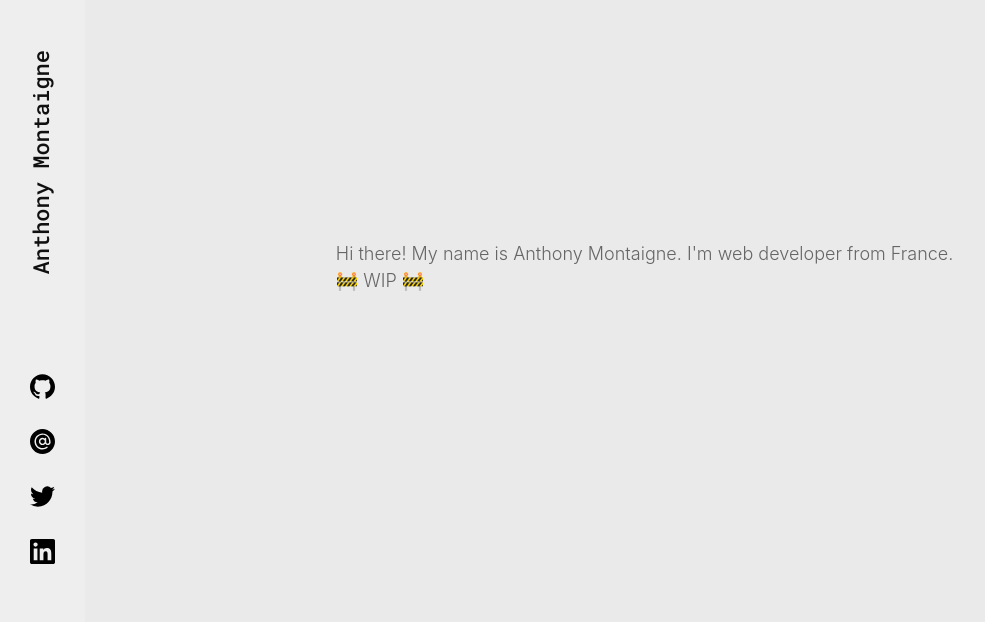
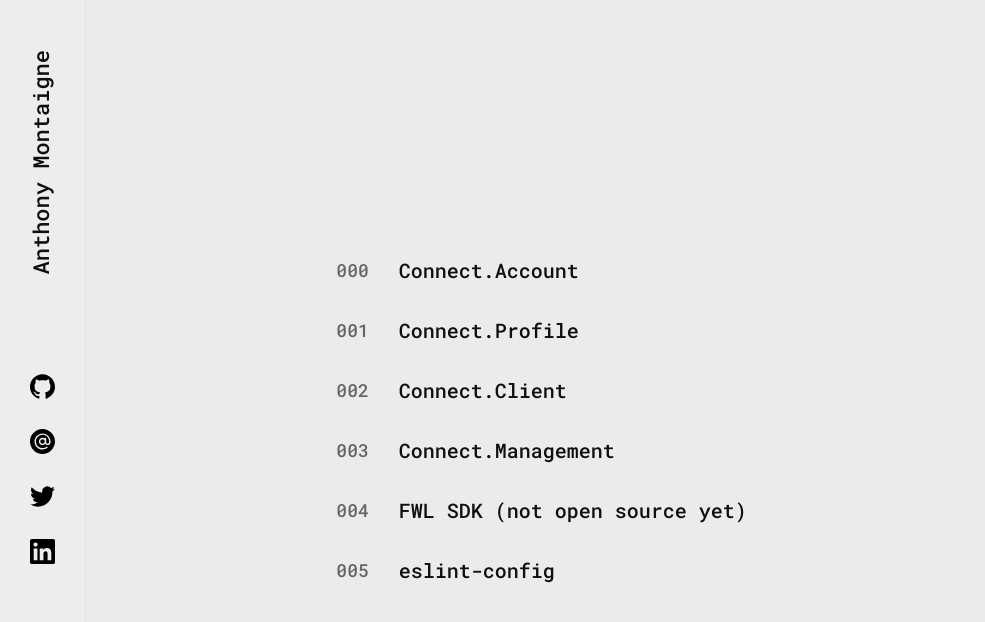
Before and after one commit to Fuzznimp/personal-website, a Next.js app: page / in a window 1280 px wide. Shown: the top 622 px of the page, without its empty margins (0-985 px from the left). Built offline with nearby package versions, Linux system fonts and the light colour scheme.

Commit message:
First iteration of the project list component

```diff
--- a/src/components/header.tsx
+++ b/src/components/header.tsx
@@ -7,7 +7,7 @@ import { TwitterIcon } from "./Icons/twitter";
 
 export const Header: React.FC = () => {
   return (
-    <div className="h-96 md:h-screen p-12 bg-contrastCopy flex flex-col justify-between border-r-0">
+    <div className="h-96 md:h-screen p-12 bg-contrastCopy flex flex-col justify-between border-r border-secondary">
       <section>
         <h1 className="mb-0 md:my-8 text-center md:text-left vertical-rl md:transform md:rotate-180">
           Anthony Montaigne
--- /dev/null
+++ b/src/components/project-list.tsx
@@ -0,0 +1,94 @@
+import React from "react";
+
+const PROJECTS_DATA = [
+  {
+    id: "Connect.Account",
+    href: "",
+    description:
+      "Connect.Account is an open source web application, which aims at providing all the business logic to handle Connect identities, profile and addresses data, and a default frontend for users to use.",
+    githubURL: "https://github.com/fewlinesco/connect-account",
+  },
+  {
+    id: "Connect.Profile",
+    href: "",
+    description:
+      "Connect Profile is a web REST API that can store and retrieve profile information about users. It is being developed with the underlying idea to bring an additional compatibility layer with OpenID to projects using Fewlines Connect.",
+    githubURL: "https://github.com/fewlinesco/connect-profile",
+  },
+  {
+    id: "Connect.Client",
+    href: "",
+    description:
+      "Client is part of the Fewlines Connect-js SDK. It mainly provides an abstraction for the OAuth2 flow, and a secure way to verify JWT for HS256 and RS256 algorithms (signed and/or encrypted).",
+    githubURL: "https://github.com/fewlinesco/connect-js/tree/main/client",
+  },
+  {
+    id: "Connect.Management",
+    href: "",
+    description:
+      "Client is part of the Fewlines Connect-js SDK. It mainly provides an abstraction for the OAuth2 flow, and a secure way to verify JWT for HS256 and RS256 algorithms (signed and/or encrypted).",
+    githubURL: "https://github.com/fewlinesco/connect-js/tree/main/management",
+  },
+  {
+    id: "FWL SDK (not open source yet)",
+    href: "",
+    description:
+      "FWL (pronounced 'fuel') are Fewlines Web Libraries. They are an ensemble of packages that allow us to build backend services in Typescript.",
+    githubURL: "https://github.com/fewlinesco/node-web-libraries",
+  },
+  {
+    id: "eslint-config",
+    href: "",
+    description: "",
+    githubURL: "https://github.com/fewlinesco/eslint-config",
+  },
+];
+
+const ProjectList: React.FC = () => {
+  return (
+    <ul className="relative">
+      {PROJECTS_DATA.map(({ id, href, description }, index) => {
+        return (
+          <ProjectListItem
+            href={href}
+            index={index}
+            key={id}
+            description={description}
+          >
+            {id}
+          </ProjectListItem>
+        );
+      })}
+    </ul>
+  );
+};
+
+const ProjectListItem: React.FC<{
+  href: string;
+  index: number;
+  description: string;
+}> = ({ href, index, description, children }) => {
+  const [isShown, setIsShown] = React.useState<boolean>(false);
+
+  return (
+    <li
+      className="py-4 flex items-center"
+      key="id"
+      onMouseOver={() => setIsShown(true)}
+      onMouseLeave={() => setIsShown(false)}
+    >
+      <p className="mr-12 font-robotoMono font-medium text-lightGray leading-loose">{`00${index}`}</p>
+      <a
+        href={href}
+        className="font-robotoMono font-medium text-xl leading-loose"
+      >
+        {children}
+      </a>
+      {isShown ? (
+        <p className="absolute -top-4 left-1/3 mb-4 p-10">{description}</p>
+      ) : null}
+    </li>
+  );
+};
+
+export { ProjectList };
--- a/src/design-system/global-style.css
+++ b/src/design-system/global-style.css
@@ -16,6 +16,7 @@
     line-height: theme("lineHeight.none");
     color: theme("colors.primary");
     font-size: theme("fontSize.l");
+    font-family: theme("fontFamily.roboto");
   }
 
   h1 {
@@ -40,7 +41,7 @@
   }
 
   p {
-    color: theme("colors.lightGrey");
+    color: theme("colors.lightGray");
     font-size: theme("fontSize.l");
     line-height: theme("lineHeight.normal");
     font-weight: theme("fontWeight.light");
--- a/src/pages/index.tsx
+++ b/src/pages/index.tsx
@@ -1,14 +1,12 @@
 import type { NextPage } from "next";
 import React from "react";
+
+import { ProjectList } from "@src/components/project-list";
 
 const Home: NextPage = () => {
   return (
     <React.Fragment>
-      <p>
-        Hi there! My name is Anthony Montaigne. I&apos;m web developer from
-        France.
-      </p>
-      <p>🚧 WIP 🚧</p>
+      <ProjectList />
     </React.Fragment>
   );
 };
--- a/tailwind.config.js
+++ b/tailwind.config.js
@@ -3,14 +3,14 @@ const plugin = require("tailwindcss/plugin");
 
 module.exports = {
   purge: ["./src/pages/**/*.tsx", "./src/components/**/*.tsx"],
-  darkMode: false,
+  darkMode: "media",
   theme: {
     colors: {
-      primary: "#101010",
-      secondary: "#666",
-      background: "#eaeaea",
-      contrastCopy: "#EEEEEE",
-      lightGrey: "#666",
+      primary: "hsl(0, 0%, 6%)",
+      secondary: "hsl(0, 0%, 90%)",
+      background: "hsl(0, 0%, 92%)",
+      contrastCopy: "hsl(0, 0%, 93%)",
+      lightGray: "hsl(0, 0%, 40%)",
     },
     fontSize: {
       xs: "1rem",
```
